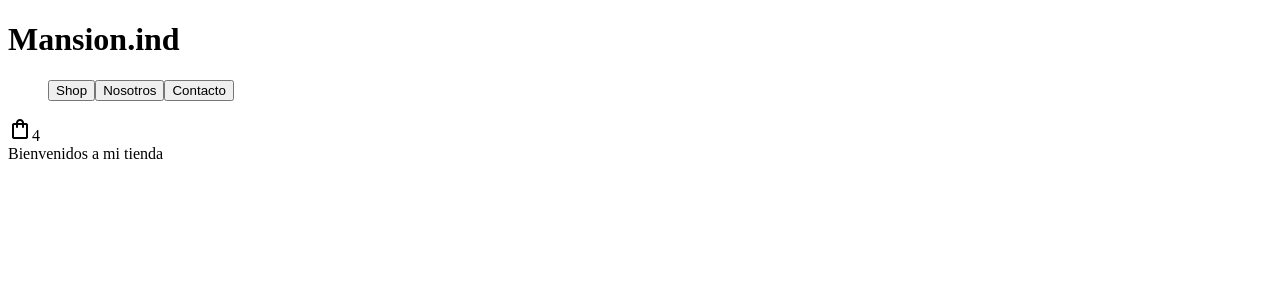
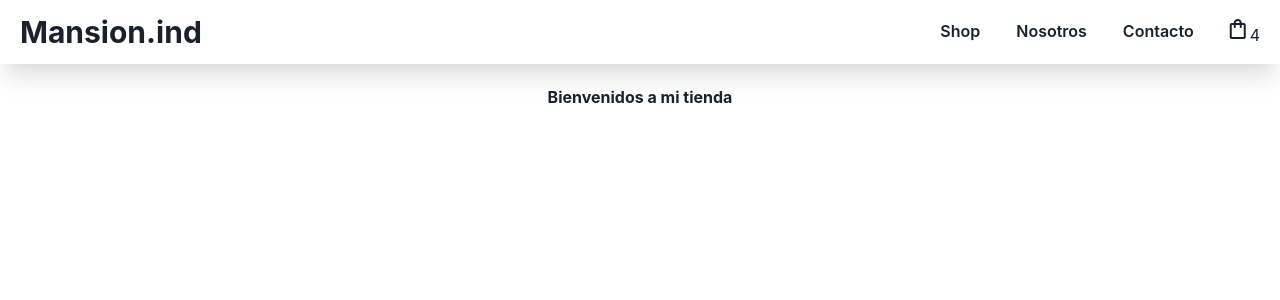
Before and after one commit to FacuBitz/mansion-ind, a React (Vite) app: page / in a window 1280 px wide. Shown: the top 300 px of the page. Built offline with nearby package versions, Linux system fonts and the light colour scheme.

Commit message:
navbar con chakra

```diff
--- a/package.json
+++ b/package.json
@@ -9,6 +9,7 @@
     "preview": "vite preview"
   },
   "dependencies": {
+    "@chakra-ui/react": "^2.5.1",
     "react": "^18.2.0",
     "react-dom": "^18.2.0"
   },
--- a/src/App.jsx
+++ b/src/App.jsx
@@ -1,12 +1,15 @@
 import React from 'react'
 import ItemListContainer from './components/ItemListContainer'
 import NavBar from './components/NavBar'
+import { ChakraProvider } from '@chakra-ui/react'
 
 const App = () => {
     return (
         <>
-            <NavBar/>
-            <ItemListContainer greeting = {"Bienvenidos a mi tienda"}/>
+            <ChakraProvider>
+                <NavBar/>
+                <ItemListContainer greeting = {"Bienvenidos a mi tienda"}/>
+            </ChakraProvider>
         </>
     )
 }
--- a/src/components/ItemListContainer.jsx
+++ b/src/components/ItemListContainer.jsx
@@ -1,8 +1,13 @@
 import React from 'react'
+import { Heading, Container } from '@chakra-ui/react'
 
 const ItemListContainer = ({greeting}) => {
     return (
-        <div>{greeting}</div>
+        <Container centerContent pt={6}>
+            <Heading size='sm'>
+                {greeting}
+            </Heading>
+        </Container>
     )
 }
 
--- a/src/components/NavBar.jsx
+++ b/src/components/NavBar.jsx
@@ -1,17 +1,19 @@
 import React from 'react'
 import CartWidget from './CartWidget'
+import { Flex, Spacer, Button, Heading, ButtonGroup } from '@chakra-ui/react'
 
 const NavBar = () => {
     return (
-        <div>
-            <h1>Mansion.ind</h1>
-            <ul>
-                <button>Shop</button>
-                <button>Nosotros</button>
-                <button>Contacto</button>
-            </ul>
+        <Flex alignItems='center' py={3} px={5} boxShadow='xl' bg='white'>
+            <Heading as='h1' size='lg'>Mansion.ind</Heading>
+            <Spacer/>
+            <ButtonGroup mr='4' spacing={1}>
+                <Button colorScheme='gray' variant='ghost'>Shop</Button>
+                <Button colorScheme='gray' variant='ghost'>Nosotros</Button>
+                <Button colorScheme='gray' variant='ghost'>Contacto</Button>
+            </ButtonGroup>
             <CartWidget/>
-        </div>
+        </Flex>
     )
 }
 
```
Also changed, not shown: 1 other file (tests, documents, lock files or other folders).
